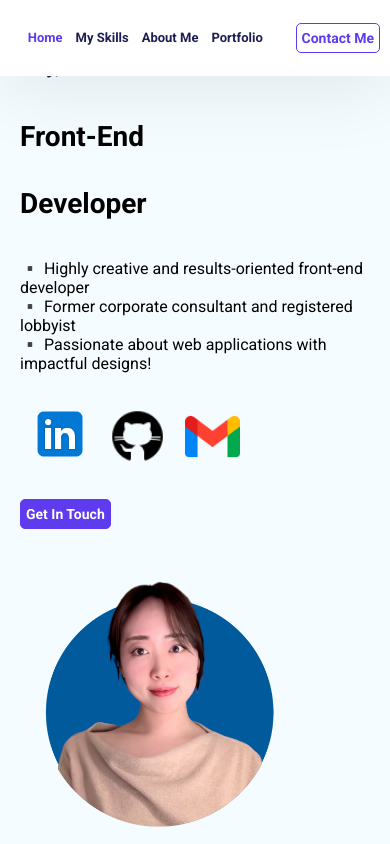
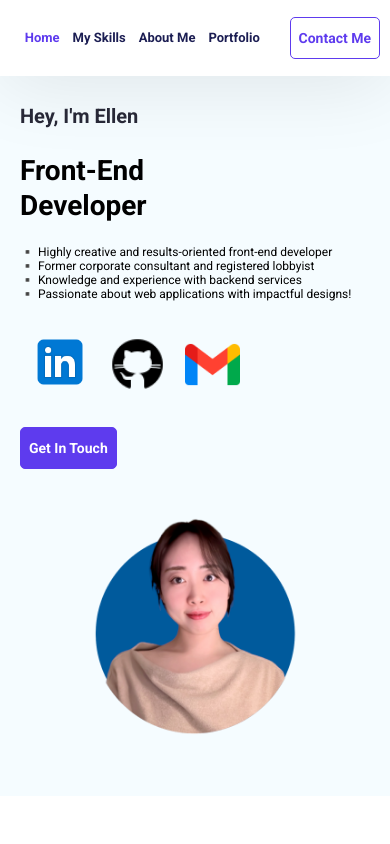
Before and after one commit to ellen3128/portfolio_updated, a React (Create React App) app: page / in a window 390 px wide. Shown: the top 844 px of the page. Built offline with nearby package versions, Linux system fonts and the light colour scheme.

Commit message:
modifies mobile responsiveness to hero section

```diff
--- a/src/App.css
+++ b/src/App.css
@@ -270,6 +270,50 @@ h3 {
 .hero--section--img > img {
   width: 80%;
   height: 80%;
+}
+
+
+@media only screen and (max-width: 768px) {
+  .hero--section {
+      grid-template-columns: 1fr;
+      padding: 50px 20px;
+  }
+  p.section--title {
+    font-size: 20px;
+    margin-bottom: 0px;
+  }
+
+  h1 {
+      font-size: 25px;
+      line-height: 35px;
+  }
+  .hero--section--content {
+    padding-top: 50px;
+  }
+  p.hero--section-description {
+    font-size: 12px;
+  }
+  .contact--link--icons {
+    width: 70%;
+}
+
+.contact--link--icons img[src*="linkedinIcon"] {
+    width: 30px;
+    height: 30px;
+}
+
+.contact--link--icons img[src*="githubIcon"], .contact--link--icons img[src*="gmailIcon"] {
+    width: 25px;
+    height: 25px;
+}
+.btn {
+  padding: 8px;
+}
+
+.hero--section--img img {
+  margin: 0 auto;
+  width: 70%;
+}
 }
 
 /* skills section */
@@ -551,23 +595,12 @@ h3 {
     line-height: 32px;
 }
 
-/* media query -- navbar */
 
 
 
-/* hero section */
 
-@media only screen and (max-width: 768px) {
-  .hero--section {
-      grid-template-columns: 1fr;
-      padding: 50px 20px;
-  }
 
-  .hero--section--title {
-      font-size: 40px;
-      line-height: 48px;
-  }
-}
+
 
 /* skills section */
 
--- a/src/Pages/Home/HeroSection.jsx
+++ b/src/Pages/Home/HeroSection.jsx
@@ -16,6 +16,8 @@ export default function HeroSection() {
             ▪️ Highly creative and results-oriented front-end developer
             <br />
             ▪️ Former corporate consultant and registered lobbyist
+            <br />
+            ▪️ Knowledge and experience with backend services
             <br />
             ▪️ Passionate about web applications with impactful designs!
           </p>
```
